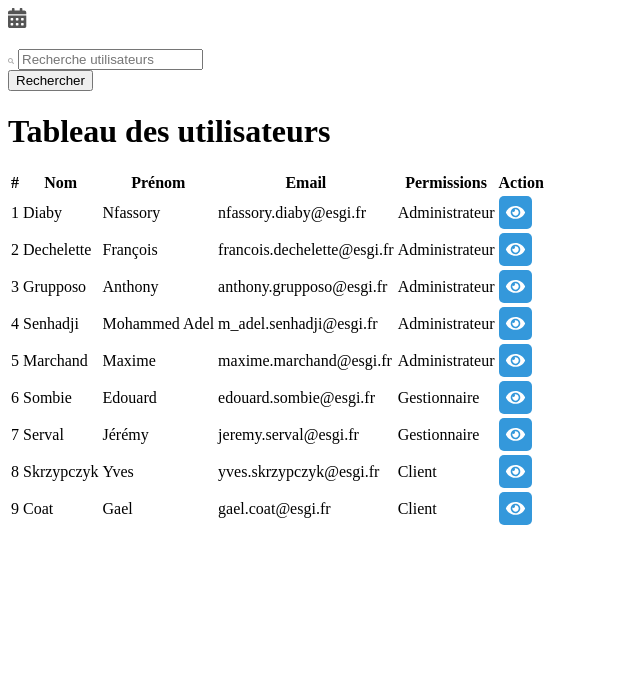
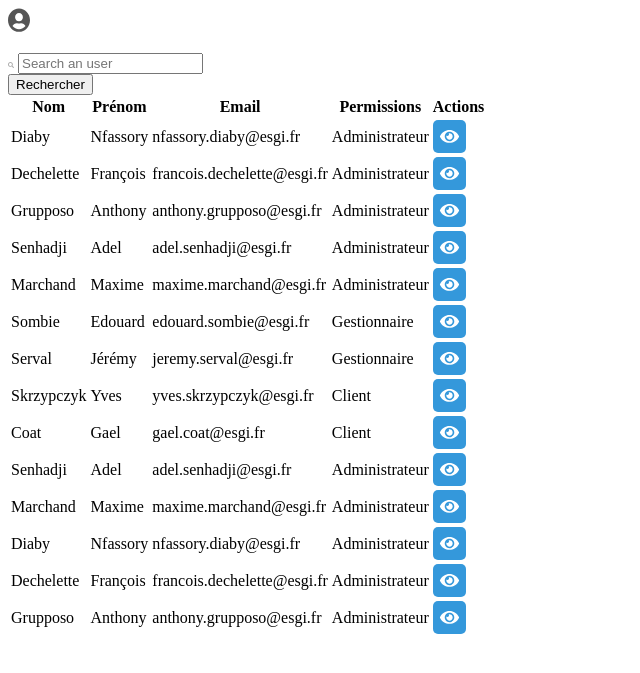
Before and after one commit to adxl/MyCinema-CMS, a PHP site: page /Views/views/users.view.php in a window 1280 px wide. Shown: the top 673 px of the page, without its empty margins (0-640 px from the left). Run offline with PHP 8.4, Linux system fonts and the light colour scheme; the template is opened without the code that fills it, so the values that code supplies are empty.

Commit message:
fix users table

```diff
--- a/www/Views/views/users.view.php
+++ b/www/Views/views/users.view.php
@@ -1,32 +1,29 @@
 <div class="flex my-s mt-0">
-    <img src="/Views/dist/icons/black-calendar.svg" alt="icon">
+    <img src="/Views/dist/icons/black-user.svg" alt="icon">
     <h1 class="mx-s"><?= $title; ?></h1>
 </div>
 
-<div class=" w-100 flex flex-right">
+<div class=" w-100 flex flex-right my-m">
     <div class="searchbar">
         <img src="/Views/dist/icons/gray-zoom.svg" alt="">
-        <input type="text" name="rechercheUsers" placeholder="Recherche utilisateurs">
+        <input type="text" name="user-search" placeholder="Search an user">
     </div>
     <button class="button">Rechercher</button>
 </div>
 
-<div class="card w-100 my-s">
-    <h1>Tableau des utilisateurs</h1>
-    <table id="tabUsers">
+<div>
+    <table class="table card">
         <thead>
             <tr>
-                <th>#</th>
                 <th>Nom</th>
                 <th>Prénom</th>
                 <th>Email</th>
                 <th>Permissions</th>
-                <th>Action</th>
+                <th>Actions</th>
             </tr>
         </thead>
         <tbody>
             <tr>
-                <td>1</td>
                 <td>Diaby</td>
                 <td>Nfassory</td>
                 <td>nfassory.diaby@esgi.fr</td>
@@ -35,9 +32,7 @@
                     <a href="#"><img src="/Views/dist/icons/blue-eye.svg"></a>
                 </td>
             </tr>
-
             <tr>
-                <td>2</td>
                 <td>Dechelette</td>
                 <td>François</td>
                 <td>francois.dechelette@esgi.fr</td>
@@ -46,9 +41,106 @@
                     <a href="#"><img src="/Views/dist/icons/blue-eye.svg"></a>
                 </td>
             </tr>
-
             <tr>
-                <td>3</td>
+                <td>Grupposo</td>
+                <td>Anthony</td>
+                <td>anthony.grupposo@esgi.fr</td>
+                <td>Administrateur</td>
+                <td>
+                    <a href="#"><img src="/Views/dist/icons/blue-eye.svg"></a>
+                </td>
+            </tr>
+            <tr>
+                <td>Senhadji</td>
+                <td>Adel</td>
+                <td>adel.senhadji@esgi.fr</td>
+                <td>Administrateur</td>
+                <td>
+                    <a href="#"><img src="/Views/dist/icons/blue-eye.svg"></a>
+                </td>
+            </tr>
+            <tr>
+                <td>Marchand</td>
+                <td>Maxime</td>
+                <td>maxime.marchand@esgi.fr</td>
+                <td>Administrateur</td>
+                <td>
+                    <a href="#"><img src="/Views/dist/icons/blue-eye.svg"></a>
+                </td>
+            </tr>
+            <tr>
+                <td>Sombie</td>
+                <td>Edouard</td>
+                <td>edouard.sombie@esgi.fr</td>
+                <td>Gestionnaire</td>
+                <td>
+                    <a href="#"><img src="/Views/dist/icons/blue-eye.svg"></a>
+                </td>
+            </tr>
+            <tr>
+                <td>Serval</td>
+                <td>Jérémy</td>
+                <td>jeremy.serval@esgi.fr</td>
+                <td>Gestionnaire</td>
+                <td>
+                    <a href="#"><img src="/Views/dist/icons/blue-eye.svg"></a>
+                </td>
+            </tr>
+            <tr>
+                <td>Skrzypczyk</td>
+                <td>Yves</td>
+                <td>yves.skrzypczyk@esgi.fr</td>
+                <td>Client</td>
+                <td>
+                    <a href="#"><img src="/Views/dist/icons/blue-eye.svg"></a>
+                </td>
+            </tr>
+            <tr>
+                <td>Coat</td>
+                <td>Gael</td>
+                <td>gael.coat@esgi.fr</td>
+                <td>Client</td>
+                <td>
+                    <a href="#"><img src="/Views/dist/icons/blue-eye.svg"></a>
+                </td>
+            </tr>
+            <tr>
+                <td>Senhadji</td>
+                <td>Adel</td>
+                <td>adel.senhadji@esgi.fr</td>
+                <td>Administrateur</td>
+                <td>
+                    <a href="#"><img src="/Views/dist/icons/blue-eye.svg"></a>
+                </td>
+            </tr>
+            <tr>
+                <td>Marchand</td>
+                <td>Maxime</td>
+                <td>maxime.marchand@esgi.fr</td>
+                <td>Administrateur</td>
+                <td>
+                    <a href="#"><img src="/Views/dist/icons/blue-eye.svg"></a>
+                </td>
+            </tr>
+            <tr>
+                <td>Diaby</td>
+                <td>Nfassory</td>
+                <td>nfassory.diaby@esgi.fr</td>
+                <td>Administrateur</td>
+                <td>
+                    <a href="#"><img src="/Views/dist/icons/blue-eye.svg"></a>
+                </td>
+            </tr>
+            <tr>
+                <td>Dechelette</td>
+                <td>François</td>
+                <td>francois.dechelette@esgi.fr</td>
+                <td>Administrateur</td>
+                <td>
+                    <a href="#"><img src="/Views/dist/icons/blue-eye.svg"></a>
+                </td>
+            </tr>
+            <tr>
                 <td>Grupposo</td>
                 <td>Anthony</td>
                 <td>anthony.grupposo@esgi.fr</td>
@@ -58,71 +150,6 @@
                 </td>
             </tr>
 
-            <tr>
-                <td>4</td>
-                <td>Senhadji</td>
-                <td>Mohammed Adel</td>
-                <td>m_adel.senhadji@esgi.fr</td>
-                <td>Administrateur</td>
-                <td>
-                    <a href="#"><img src="/Views/dist/icons/blue-eye.svg"></a>
-                </td>
-            </tr>
-
-            <tr>
-                <td>5</td>
-                <td>Marchand</td>
-                <td>Maxime</td>
-                <td>maxime.marchand@esgi.fr</td>
-                <td>Administrateur</td>
-                <td>
-                    <a href="#"><img src="/Views/dist/icons/blue-eye.svg"></a>
-                </td>
-            </tr>
-
-            <tr>
-                <td>6</td>
-                <td>Sombie</td>
-                <td>Edouard</td>
-                <td>edouard.sombie@esgi.fr</td>
-                <td>Gestionnaire</td>
-                <td>
-                    <a href="#"><img src="/Views/dist/icons/blue-eye.svg"></a>
-                </td>
-            </tr>
-
-            <tr>
-                <td>7</td>
-                <td>Serval</td>
-                <td>Jérémy</td>
-                <td>jeremy.serval@esgi.fr</td>
-                <td>Gestionnaire</td>
-                <td>
-                    <a href="#"><img src="/Views/dist/icons/blue-eye.svg"></a>
-                </td>
-            </tr>
-
-            <tr>
-                <td>8</td>
-                <td>Skrzypczyk</td>
-                <td>Yves</td>
-                <td>yves.skrzypczyk@esgi.fr</td>
-                <td>Client</td>
-                <td>
-                    <a href="#"><img src="/Views/dist/icons/blue-eye.svg"></a>
-                </td>
-            </tr>
-
-            <tr>
-                <td>9</td>
-                <td>Coat</td>
-                <td>Gael</td>
-                <td>gael.coat@esgi.fr</td>
-                <td>Client</td>
-                <td>
-                    <a href="#"><img src="/Views/dist/icons/blue-eye.svg"></a>
-                </td>
-            </tr>
         </tbody>
     </table>
 </div>
```
Also changed, not shown: www/Views/src/scss/back.scss (+6 -10 lines).
